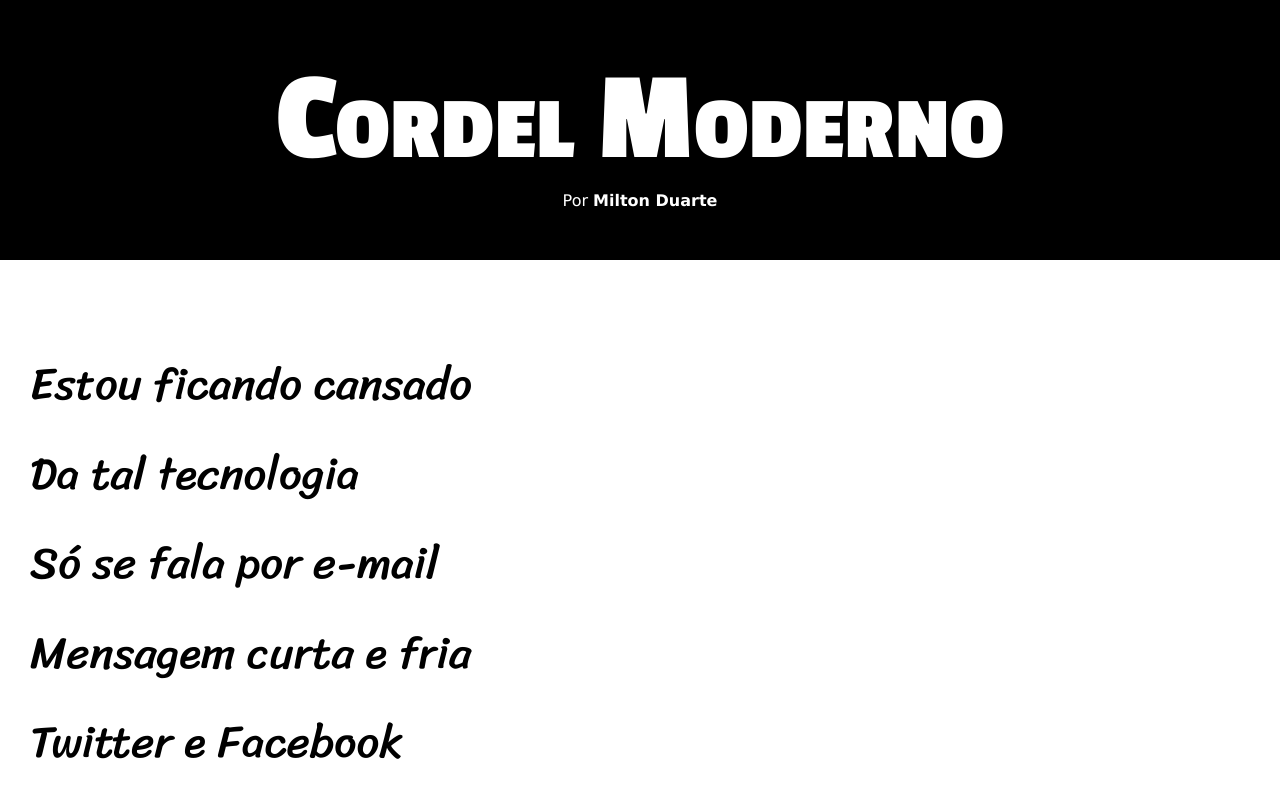
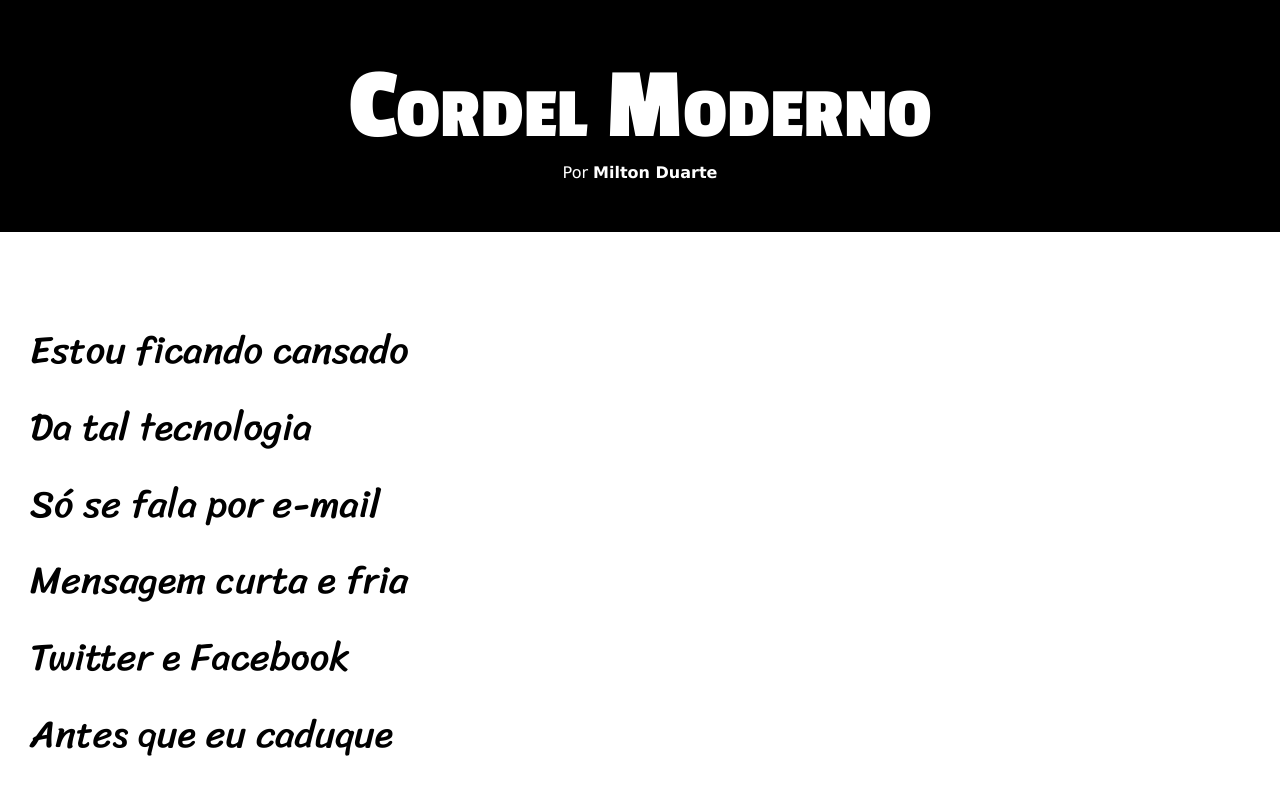
Before and after one commit to theus-iago/Projeto-Cordel, a plain HTML site: page index.html in a window 1280 px wide. Shown: the top 792 px of the page. Drawn offline with Linux system fonts and the light colour scheme.

Commit message:
correção do tamanho da fonte do site

```diff
--- a/estilos/style.css
+++ b/estilos/style.css
@@ -24,7 +24,7 @@
     padding-top:50px;
     font-variant:small-caps;
     font-family: var(--fonte2);
-    font-size:10vw;
+    font-size:8vw;
   }
   header >p {
     padding-bottom:50px;
@@ -43,7 +43,7 @@
     line-height:2em;
     padding-left:30px;
     font-family:var(--fonte3);
-    font-size:3.5vw;
+    font-size:3vw;
   }
   section >p {
     padding-bottom:2em;
```
